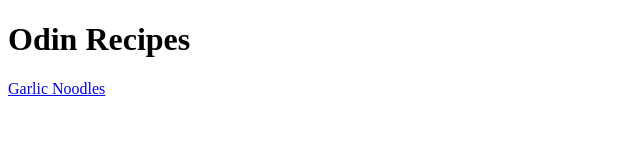
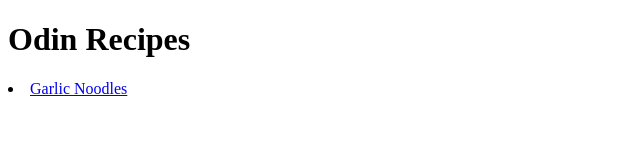
Before and after one commit to n-otoole/odin-recipes, a plain HTML site: page index.html in a window 1280 px wide. Shown: the full height of the page, 0-640 px from the left. Drawn offline with Linux system fonts and the light colour scheme.

Commit message:
made list

```diff
--- a/index.html
+++ b/index.html
@@ -7,6 +7,8 @@
 </head>
 <body>
     <h1>Odin Recipes</h1>
-    <a href="recipes/garlic-noodles.html">Garlic Noodles</a>
+    <uo>
+    <li><a href="recipes/garlic-noodles.html">Garlic Noodles</a></li>
+    </uo>
 </body>
 </html>
```
